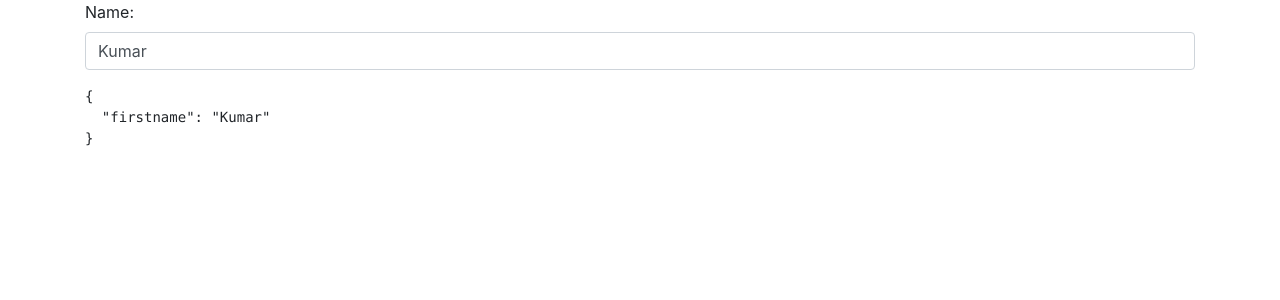
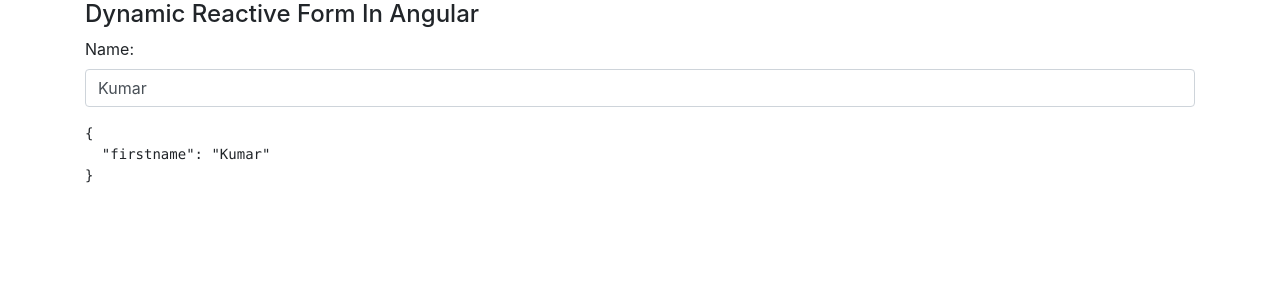
Before and after one commit to kumaruidivloper/Create-Dynamic-Forms-In-Angular, an Angular app: page / in a window 1280 px wide. Shown: the top 300 px of the page. Built offline with nearby package versions, Linux system fonts and the light colour scheme.

Commit message:
first-commit

```diff
--- a/src/app/app.component.html
+++ b/src/app/app.component.html
@@ -1,6 +1,7 @@
 <!--The content below is only a placeholder and can be replaced.-->
 <div class="container">
-    <form [formGroup]="form">
+<h4>Dynamic Reactive Form In Angular</h4>
+<form [formGroup]="form">
   <div class="form-group">
     <label for="usr">Name:</label>
     <input type="text" class="form-control" formControlName="firstname">
```
